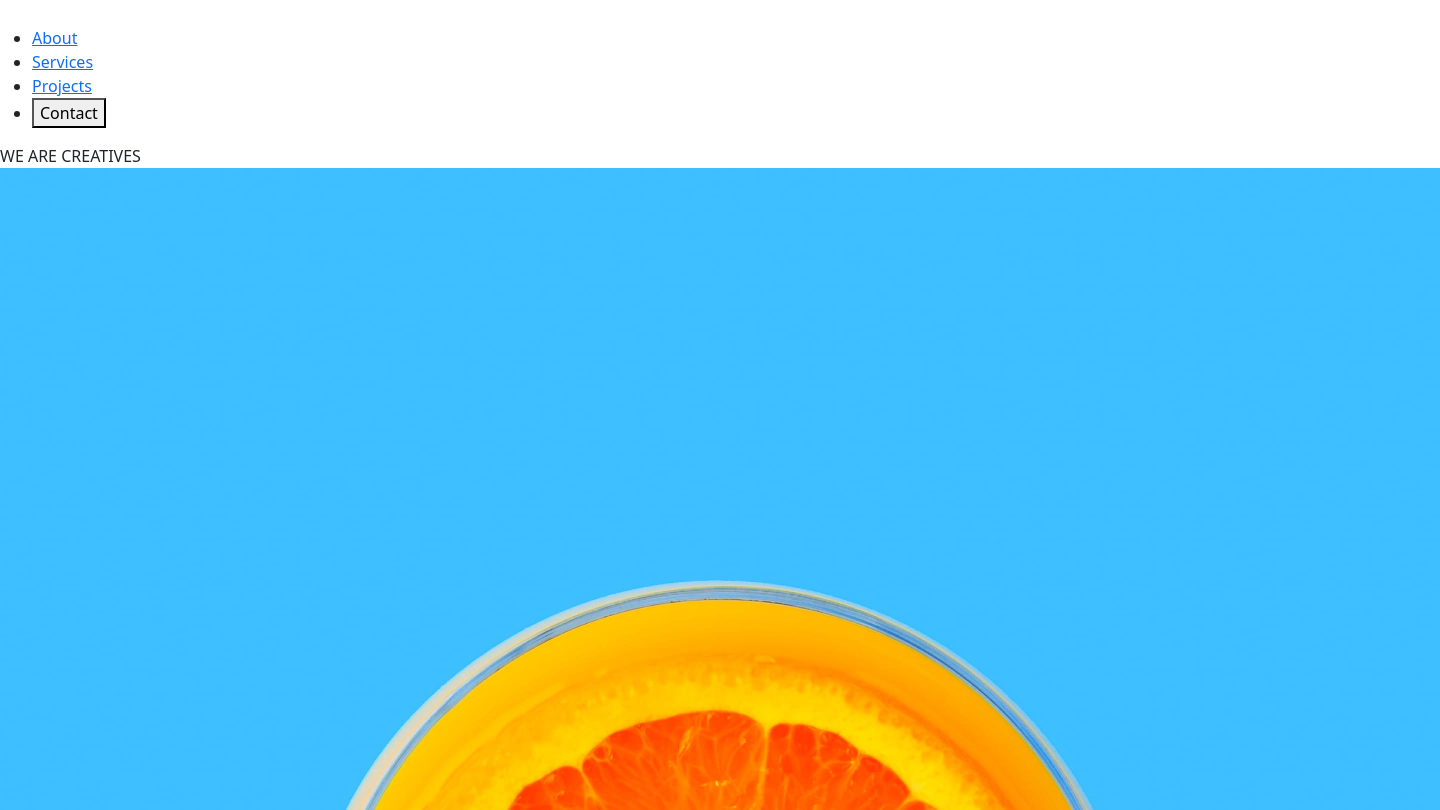
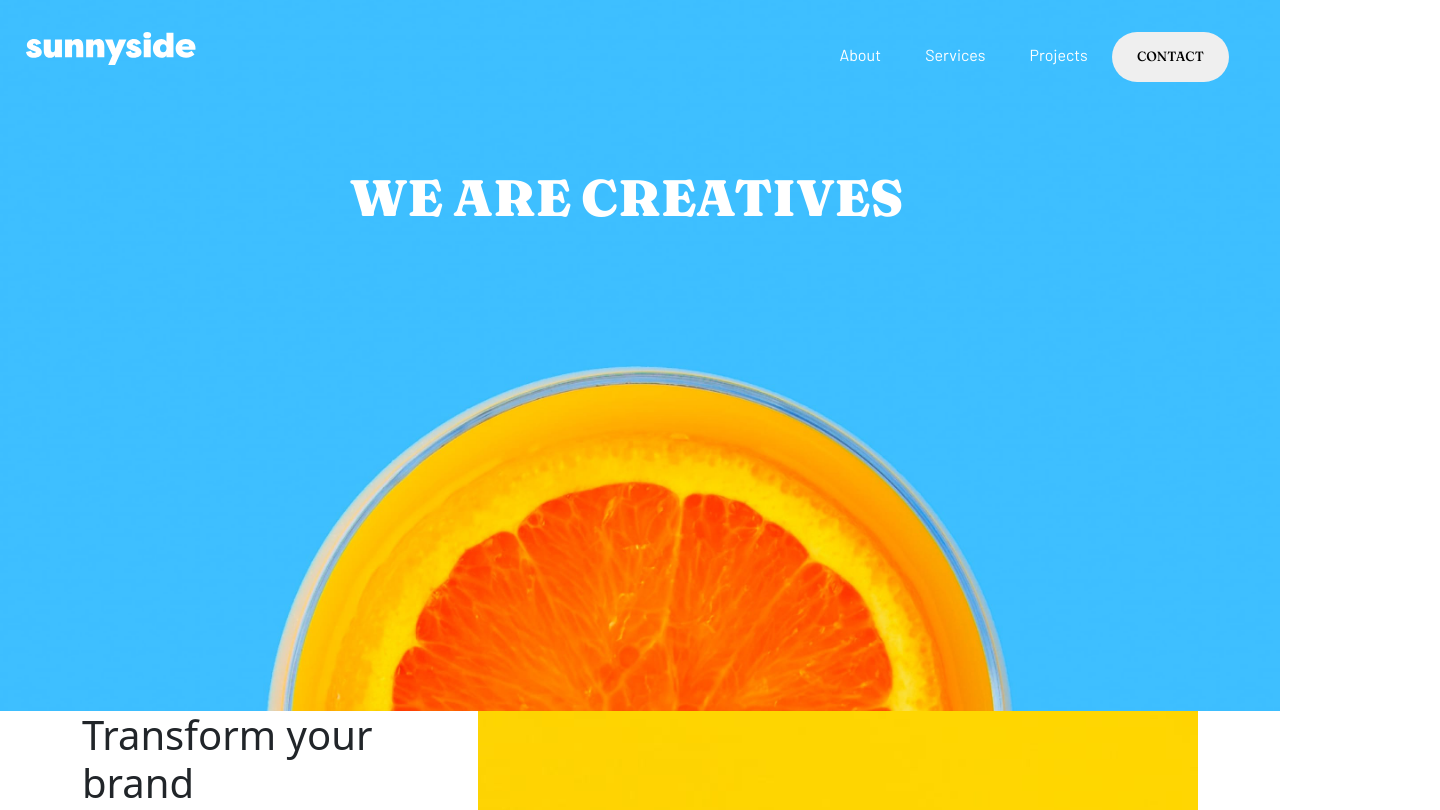
Before and after one commit to mtskinner915/fm-sunnyside-agency-lp-challenge, a plain HTML site: page index.html in a window 1280 px wide. Shown: the top 810 px of the page, 1440 px wide, since content can reach past the window. Drawn offline with nearby package versions, Linux system fonts and the light colour scheme.

Commit message:
Updated CSS for the header

```diff
--- a/index.html
+++ b/index.html
@@ -14,13 +14,13 @@
     <link rel="preconnect" href="https://fonts.googleapis.com" />
     <link rel="preconnect" href="https://fonts.gstatic.com" crossorigin />
     <link
-      href="https://fonts.googleapis.com/css2?family=Barlow:wght@600&display=swap"
+      href="https://fonts.googleapis.com/css2?family=Barlow:wght@300;400;500;600&display=swap"
       rel="stylesheet"
     />
     <link rel="preconnect" href="https://fonts.googleapis.com" />
     <link rel="preconnect" href="https://fonts.gstatic.com" crossorigin />
     <link
-      href="https://fonts.googleapis.com/css2?family=Fraunces:opsz,wght@9..144,700;9..144,900&display=swap"
+      href="https://fonts.googleapis.com/css2?family=Fraunces:opsz,wght@9..144,300;9..144,400;9..144,500;9..144,700;9..144,900&display=swap"
       rel="stylesheet"
     />
 
@@ -36,39 +36,54 @@
     <title>Frontend Mentor | Sunnyside agency landing page</title>
   </head>
   <body>
-    <img src="images/logo.svg" alt="" class="logo-header" />
-    <nav>
-      <ul class="main-nav">
-        <li><a href="#">About</a></li>
-        <li><a href="#">Services</a></li>
-        <li><a href="#">Projects</a></li>
-        <li class="push"><button>Contact</button></li>
-      </ul>
-    </nav>
-    <header class="main-tagline">WE ARE CREATIVES</header>
+    <div class="wrapper">
+      <div class="header">
         <img
           src="images/desktop/image-header.jpg"
           alt=""
           class="image-header"
-      width="1440px"
+          width="100%"
         />
+        <img src="images/logo.svg" alt="" class="logo-header" width="170px" />
+        <nav>
+          <ul class="main-nav">
+            <span class="header-options">
+              <li><a href="#" class="header-about">About</a></li>
+              <li><a href="#" class="header-services">Services</a></li>
+              <li><a href="#" class="header-projects">Projects</a></li>
+            </span>
+            <li class="header-contact">
+              <button class="contact-button">CONTACT</button>
+            </li>
+          </ul>
+        </nav>
+        <header class="main-tagline">WE ARE CREATIVES</header>
+      </div>
       <div class="container">
         <div class="row">
           <div class="col">
             <h1 class="transform-header">Transform your brand</h1>
             <p class="transform-brand">
-            We are a full-service creative agency specializing in helping brands
-            grow fast. Engage your clients through compelling visuals that do
-            most of the marketing for you.
+              We are a full-service creative agency specializing in helping
+              brands grow fast. Engage your clients through compelling visuals
+              that do most of the marketing for you.
             </p>
             <a href="#" class="learn-more-transform">Learn more</a>
           </div>
           <div class="col">
-          <img src="images/desktop/image-transform.jpg" alt="" width="720px" />
+            <img
+              src="images/desktop/image-transform.jpg"
+              alt=""
+              width="720px"
+            />
           </div>
           <div class="w-100"></div>
           <div class="col">
-          <img src="images/desktop/image-stand-out.jpg" alt="" width="720px" />
+            <img
+              src="images/desktop/image-stand-out.jpg"
+              alt=""
+              width="720px"
+            />
           </div>
           <div class="col">
             <h1 class="stand-out-header">Stand out to the right audience</h1>
@@ -96,8 +111,8 @@
           <div class="col">
             <h2 class="photography-header">Photography</h2>
             <p class="photography">
-            Increase your credibility by getting the most stunning, high-quality
-            photos that improve your business image.
+              Increase your credibility by getting the most stunning,
+              high-quality photos that improve your business image.
             </p>
             <img
               src="images/desktop/image-photography.jpg"
@@ -129,8 +144,8 @@
           <div class="col">
             <img src="images/image-jennie.jpg" alt="" width="100px" />
             <p class="testimonial">
-            Incredible end result! Our sales increased over 400% when we worked
-            with Sunnyside. Highly recommended!
+              Incredible end result! Our sales increased over 400% when we
+              worked with Sunnyside. Highly recommended!
             </p>
             <h4 class="name">Jennie F.</h4>
             <p class="title">Business Owner</p>
@@ -175,6 +190,7 @@
           </ul>
         </nav>
       </div>
+    </div>
     <div class="attribution">
       Challenge by
       <a href="https://www.frontendmentor.io?ref=challenge" target="_blank"
--- a/src/styles.css
+++ b/src/styles.css
@@ -1,3 +1,51 @@
+li {
+  display: inline;
+}
+.image-header {
+  position: relative;
+  left: 0;
+  top: 0;
+  display: block;
+  margin: 0 auto;
+}
+.logo-header {
+  position: absolute;
+  top: 4%;
+  left: 2%;
+}
+.main-nav {
+  position: absolute;
+  top: 4%;
+  right: 4%;
+}
+.header-about,
+.header-services,
+.header-projects {
+  text-decoration: none;
+  color: white;
+  padding-left: 20px;
+  padding-right: 20px;
+  font-family: "Barlow", sans-serif;
+  font-weight: 400;
+}
+.contact-button {
+  border: none;
+  border-radius: 30px;
+  font-family: "Fraunces", sans-serif;
+  font-size: smaller;
+  font-weight: 500;
+  padding: 15px 25px 15px 25px;
+}
+.main-tagline {
+  font-size: 4vw;
+  position: absolute;
+  top: 160px;
+  left: 350px;
+  font-family: "Fraunces", sans-serif;
+  font-weight: 900;
+  color: white;
+  text-align: center;
+}
 .attribution {
   font-size: 11px;
   text-align: center;
```
Lines whose indentation alone changed are shown as unchanged.
